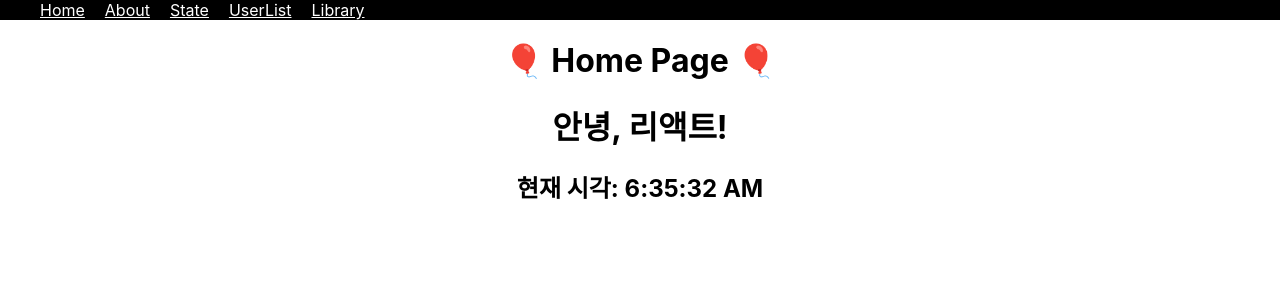
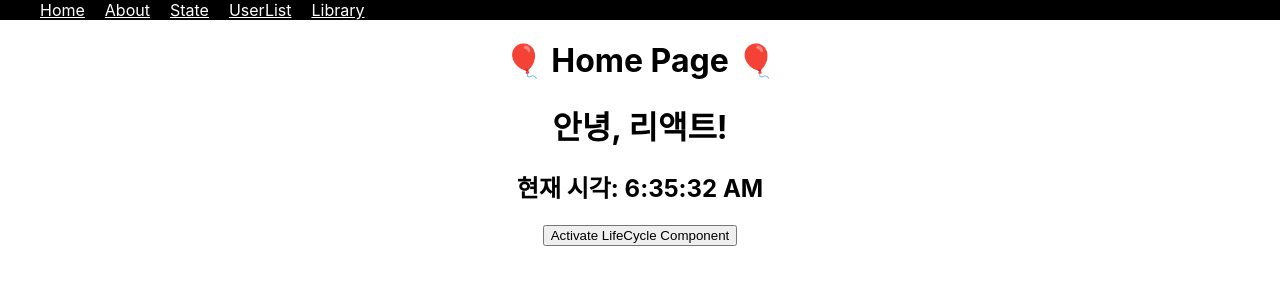
Before and after one commit to sngynhy/react-study, a React (Create React App) app: page / in a window 1280 px wide. Shown: the top 300 px of the page. Built offline with nearby package versions, Linux system fonts and the light colour scheme.

Commit message:
컴포넌트 활성, 비활성 > 라이프 사이클 테스트

```diff
--- a/src/components/example/LifeCycle.jsx
+++ b/src/components/example/LifeCycle.jsx
@@ -3,14 +3,14 @@ import React, { useState } from 'react'
 class Lifecycle extends React.Component {
     // 1. 마운트(Mounting)
     constructor (props) {
-        console.log('constructor')
+        console.log('constructor', props)
         // 컴포넌트 생성자 메서드 > 컴포넌트 생성 시 제일 먼저 호출
         // this.props, this.state 접근 가능, 리액트 요소 반환
         super(props)
-        this.state = { color: "red" }
+        this.state = { color: props.color }
     }
     static getDerivedStateFromProps (props, state) {
-        console.log('getDerivedStateFromProps')
+        console.log('getDerivedStateFromProps', props, state)
         // DOM에서 요소를 렌더링하기 직전 호출되는 메서드
         // props로부터 파생된 state를 가져옴
         // 즉, props로 받아온 값을 state에 할당
@@ -20,16 +20,16 @@ class Lifecycle extends React.Component {
         console.log('render')
         // 컴포넌트 렌더링 메서드 > HTML을 DOM에 출력
         return (
-            <h1>My Favorite Color is {this.state.color}</h1>
+            <h1>Selected Color is <div style={{backgroundColor: this.state.color, width: '40px', height: '25px', display: 'inline-block'}}></div></h1>
         )
     }
     componentDidMount () {
         console.log('componentDidMount')
         // 컴포넌트 렌더링 후 호출되는 메서드
         // 주로 DOM을 사용해야 하는 외부 라이브러리 연동, api 호출 등을 수행
-        setTimeout(() => {
-            this.setState({ color: "yellow" })
-        }, 1000)
+        // setTimeout(() => {
+        //     this.setState({ color: "yellow" })
+        // }, 1000)
     }
 
     // 2. 업데이트(Updating)
@@ -39,8 +39,8 @@ class Lifecycle extends React.Component {
     // }
     shouldComponentUpdate () {
         console.log('shouldComponentUpdate')
-        // 컴포넌트의 리렌더링을 계속 할지 말지 여부 지정 > boolean 반환 default : true
-        // return false
+        // 컴포넌트 리렌더링 여부 지정 > (default: true)
+        return true
     }
     // render () {
         // 업데이트하여 리렌더링
@@ -52,6 +52,7 @@ class Lifecycle extends React.Component {
         // 해당 메서드가 있는 경우 반드시 componentDidUpdate() 메서드도 있어야 함!
         console.log('업데이트 전', prevProps, prevState)
         console.log('업데이트 후', this.props, this.state)
+        return null
     }
     componentDidUpdate () {
         console.log('componentDidUpdate')
@@ -60,9 +61,9 @@ class Lifecycle extends React.Component {
 
     // 3. 언마운트(Unmounting)
     componentWillUnmount () {
-        console.log('componentWillUnmount')
+        console.log('componentWillUnmount 컴포넌트 제거!')
         // 컴포넌트가 DOM에서 제거될 시 호출
-        alert('컴포넌트 제거!')
+        // alert('컴포넌트 제거!')
     }
 }
 
--- a/src/pages/Home.js
+++ b/src/pages/Home.js
@@ -5,12 +5,33 @@ import Lifecycle from '../components/example/LifeCycle'
 // 컴포넌트명은 무조건 대문자로!
 // 과제) setInterval을 이용해서 1초 주기로 현재 시각 업데이트 로직 구현하기!
 const Home = () => {
-    let [color, setColor] = useState('green')
+    let [colorIndex, setColorIndex] = useState(1)
+    const colorList = ['red', 'yellow', 'green', 'blue', 'white', 'black']
+    function changeColor (e) {
+        setColorIndex(e.target.value)
+    }
+
+    const [isActive, setIsActive] = useState(false);
+    function handleButtonClick () {
+        setIsActive(!isActive)
+    }
+    function lifeCycleTestComponent () {
+        return (<div>
+            <select onChange={changeColor} value={colorIndex}>
+                { colorList.map((color, i) => (<option key={i} value={i}>{color}</option>)) }
+            </select><Lifecycle color={colorList[colorIndex]} />
+        </div>)
+    }
     return (
         <div>
             <h1>🎈 Home Page 🎈</h1>
             <Clock />
-            {/* <Lifecycle color={color} /> */}
+
+            {/* <button onClick={() => {setIsActive(!isActive)}}> */}
+            <button onClick={handleButtonClick}>
+                {isActive ? 'Deactivate LifeCycle Component' : 'Activate LifeCycle Component'}
+            </button>
+            {isActive && lifeCycleTestComponent()}
         </div>
     )
 }
```
